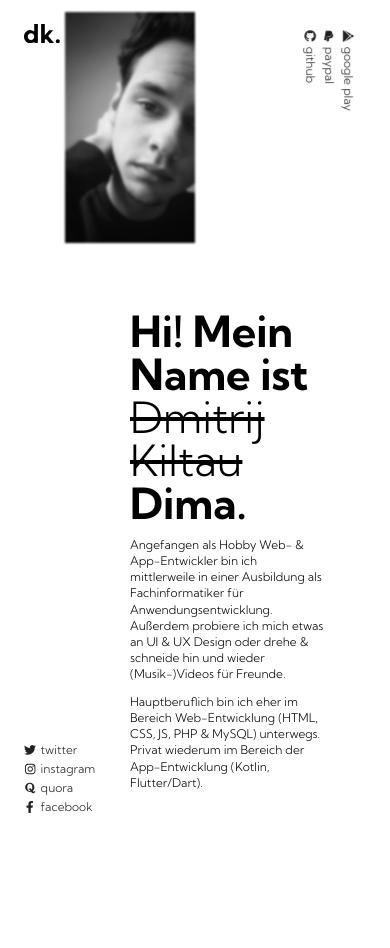
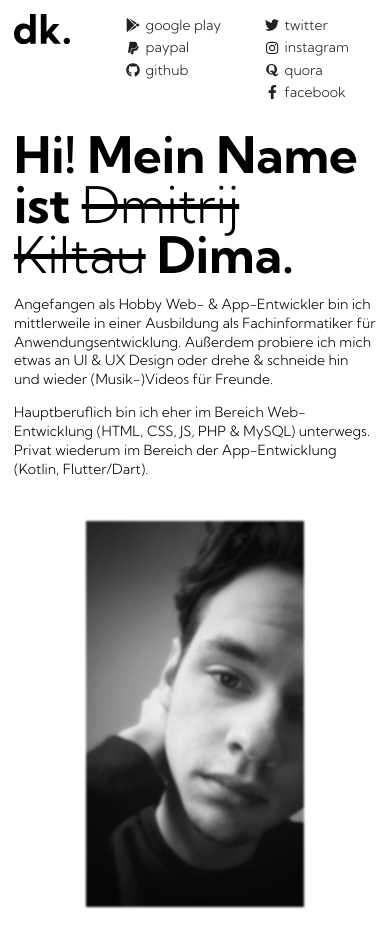
Before and after one commit to dmitrijkiltau/kiltau-gatsby, a Gatsby site: page / in a window 390 px wide. Before the commit the page ends 844 px from the top, so only its background shows below. Built offline with nearby package versions, Linux system fonts and the light colour scheme; Gatsby itself is replaced by a stand-in of ours.

Commit message:
rewrite ui, improve ux on mobile devices, fix some smaller errors

```diff
--- a/src/pages/index.js
+++ b/src/pages/index.js
@@ -37,22 +37,20 @@ const Home = () => {
 
   useEffect(() => {
     timeline
-      // picture animation
+      // Picture animation.
       .fromTo(
         pictureRef.current,
         { opacity: 0, y: -100 },
         { opacity: 1, y: 0, ease: Power1.easeOut, duration: 2 },
         0
       )
-      // content animation
+      // Content animation.
       .fromTo(
         contentRef.current,
         { opacity: 0, y: 200 },
         { opacity: 1, y: 0, ease: Power1.easeOut, duration: 2 },
         0
       )
-      // fix animation overflow
-      .fromTo(appRef.current, { overflow: "hidden" }, { overflow: "auto" })
       .play()
   })
 
@@ -81,13 +79,16 @@ const Home = () => {
             </div>
           </header>
 
-          <menu>
+          <nav>
+            <div id="menu">
               {social.menu.map(item => (
                 <MenuItem key={item.name} item={item} />
               ))}
-          </menu>
+            </div>
+          </nav>
 
           <main>
+            <div id="landing">
               <div id="picture">
                 <img src={"/images/ich.jpg"} alt="Dima" ref={pictureRef} />
               </div>
@@ -97,24 +98,27 @@ const Home = () => {
                   Hi! Mein Name ist <s>Dmitrij Kiltau</s> Dima.
                 </h1>
                 <p>
-                Angefangen als Hobby Web- & App-Entwickler bin ich mittlerweile
-                in einer Ausbildung als Fachinformatiker für
-                Anwendungsentwicklung. Außerdem probiere ich mich etwas an UI &
-                UX Design oder drehe & schneide hin und wieder (Musik-)Videos
-                für Freunde.
+                  Angefangen als Hobby Web- & App-Entwickler bin ich
+                  mittlerweile in einer Ausbildung als Fachinformatiker für
+                  Anwendungsentwicklung. Außerdem probiere ich mich etwas an UI
+                  & UX Design oder drehe & schneide hin und wieder
+                  (Musik-)Videos für Freunde.
                 </p>
                 <p>
                   Hauptberuflich bin ich eher im Bereich Web-Entwicklung (HTML,
-                CSS, JS, PHP & MySQL) unterwegs. Privat wiederum im Bereich der
-                App-Entwicklung (Kotlin, Flutter/Dart).
+                  CSS, JS, PHP & MySQL) unterwegs. Privat wiederum im Bereich
+                  der App-Entwicklung (Kotlin, Flutter/Dart).
                 </p>
+              </div>
             </div>
           </main>
 
           <footer>
+            <div id="footer">
               {social.footer.map(item => (
                 <MenuItem key={item.name} item={item} />
               ))}
+            </div>
           </footer>
         </div>
       )}
--- /dev/null
+++ b/src/scss/_variables.scss
@@ -0,0 +1,6 @@
+$color-primary: #000000;
+$color-secondary: #ffffff;
+
+$viewport-width-tablet: 800px;
+$viewport-width-mobile-landscape: 640px;
+$viewport-width-mobile: 420px;
--- /dev/null
+++ b/src/scss/components/_footer.scss
@@ -0,0 +1,20 @@
+footer {
+  grid-area: footer;
+  height: 100%;
+  position: fixed;
+  bottom: 0;
+  display: flex;
+  align-items: flex-end;
+  z-index: 1;
+
+  #footer {
+    padding: 1rem;
+  }
+
+  @media (max-width: $viewport-width-mobile) {
+    position: sticky;
+    top: 0;
+    align-items: inherit;
+    background-color: $color-secondary;
+  }
+}
--- /dev/null
+++ b/src/scss/components/_header.scss
@@ -0,0 +1,16 @@
+header {
+  grid-area: header;
+  position: sticky;
+  top: 0;
+  z-index: 1;
+
+  #logo {
+    max-width: 4rem;
+    padding: 1rem;
+  }
+
+  @media (max-width: $viewport-width-mobile) {
+    height: 100%;
+    background-color: $color-secondary;
+  }
+}
--- /dev/null
+++ b/src/scss/components/_main.scss
@@ -0,0 +1,91 @@
+main {
+  grid-area: main;
+
+  #landing {
+    display: grid;
+    grid-template-columns: 1fr 1fr;
+    grid-template-rows: 1fr 2fr;
+    grid-template-areas: "picture ." "picture content";
+    align-items: flex-start;
+    padding: 1rem;
+
+    #picture {
+      grid-area: picture;
+      display: flex;
+      padding-right: 0.5rem;
+      justify-content: flex-end;
+
+      img {
+        max-width: 16.25rem;
+        transition: filter 0.3s ease-in-out;
+        filter: blur(1px) grayscale(1);
+
+        &:hover,
+        &:focus {
+          filter: unset;
+        }
+      }
+    }
+
+    #content {
+      grid-area: content;
+      width: 24rem;
+      padding-left: 0.5rem;
+
+      h1 {
+        min-width: 24rem;
+        font-weight: 700;
+        font-size: 3.6em;
+        margin-bottom: 1rem;
+
+        s {
+          font-weight: 100;
+        }
+      }
+
+      p {
+        line-height: 1.35;
+        margin-bottom: 1rem;
+      }
+    }
+
+    @media (max-width: $viewport-width-tablet) {
+      grid-template-columns: 1fr;
+      grid-template-rows: 1fr auto;
+      grid-template-areas: "content" "picture";
+
+      #picture {
+        padding-right: 0;
+        margin-bottom: 2rem;
+
+        img {
+          width: 100%;
+        }
+      }
+
+      #content {
+        padding-left: 0;
+        margin-bottom: 2rem;
+      }
+    }
+
+    @media (max-width: $viewport-width-mobile-landscape) {
+      #content {
+        width: 100%;
+
+        h1 {
+          min-width: 100%;
+        }
+      }
+    }
+
+    @media (max-width: $viewport-width-mobile) {
+      #picture {
+        img {
+          max-width: 60%;
+          margin: 0 auto;
+        }
+      }
+    }
+  }
+}
--- /dev/null
+++ b/src/scss/components/_menu_item.scss
@@ -0,0 +1,32 @@
+.menu-item {
+  width: max-content;
+  display: flex;
+  word-wrap: none;
+  align-items: center;
+  line-height: 1.6rem;
+  text-transform: lowercase;
+  color: #212121;
+  text-decoration: none;
+
+  &:hover,
+  &:focus {
+    font-weight: 600;
+  }
+
+  &:active {
+    text-decoration: line-through;
+  }
+
+  &:last-child {
+    margin-bottom: 0;
+  }
+
+  .icon {
+    width: 1rem;
+    height: 1rem;
+    display: flex;
+    align-items: center;
+    justify-content: center;
+    margin-right: 0.4rem;
+  }
+}
--- /dev/null
+++ b/src/scss/components/_nav.scss
@@ -0,0 +1,35 @@
+nav {
+  grid-area: nav;
+  position: sticky;
+  top: 4rem;
+  z-index: 1;
+
+  #menu {
+    margin-right: -1.5rem;
+    transform: rotate(90deg);
+
+    .menu-item {
+      .icon {
+        transform: rotate(-90deg);
+      }
+    }
+  }
+
+  @media (max-width: $viewport-width-mobile) {
+    height: 100%;
+    top: 0;
+    background-color: $color-secondary;
+
+    #menu {
+      margin-right: 0;
+      padding: 1rem;
+      transform: rotate(0);
+
+      .menu-item {
+        .icon {
+          transform: rotate(0);
+        }
+      }
+    }
+  }
+}
--- a/src/scss/styles.scss
+++ b/src/scss/styles.scss
@@ -1,4 +1,5 @@
 @import "./reset";
+@import "./variables";
 
 html,
 body {
@@ -9,151 +10,33 @@ body {
   font-family: "Kumbh Sans", Arial, Helvetica, sans-serif;
   -webkit-font-smoothing: antialiased;
   -moz-osx-font-smoothing: grayscale;
-  font-size: 20px;
+  font-size: clamp(14px, 1.5vw, 20px);
   font-weight: 100;
   cursor: default;
   user-select: none;
-
-  @media (max-width: 1000px) {
-    font-size: 15px;
-  }
-
-  @media (max-width: 512px) {
-    font-size: calc(10px + 0.5vw);
-  }
+  color: $color-primary;
+  background-color: $color-secondary;
 }
 
 .App {
   position: relative;
-  width: 100vw;
+  max-width: 100vw;
   height: 100vh;
-  display: flex;
-  align-items: center;
-  justify-content: center;
+  display: grid;
+  grid-template-columns: 8rem 1fr 8rem;
+  grid-template-rows: 8rem 1fr;
+  grid-template-areas: "header . nav" "footer main nav";
+  align-items: flex-start;
 
-  .menu-item {
-    display: flex;
-    align-items: center;
-    padding-bottom: 0.6rem;
-    text-transform: lowercase;
-    color: #212121;
-    text-decoration: none;
-
-    &:hover,
-    &:focus {
-      font-weight: 600;
-    }
-
-    &:active {
-      text-decoration: line-through;
-    }
-
-    &:last-child {
-      margin-bottom: 0;
-    }
-
-    .icon {
-      width: 1rem;
-      height: 1rem;
-      display: flex;
-      align-items: center;
-      justify-content: center;
-      margin-right: 0.4rem;
-    }
+  @media (max-width: $viewport-width-mobile) {
+    grid-template-columns: 8rem 1fr 1fr;
+    grid-template-rows: 8.25rem auto;
+    grid-template-areas: "header nav footer" "main main main";
   }
 
-  header {
-    position: fixed;
-    top: 2rem;
-    left: 2rem;
-    z-index: 1;
-
-    #logo {
-      width: 3rem;
-    }
-  }
-
-  menu {
-    position: fixed;
-    top: 3.5rem;
-    right: 2rem;
-    display: flex;
-    flex-direction: column;
-    transform: rotate(90deg);
-    z-index: 1;
-
-    .menu-item .icon {
-      transform: rotate(-90deg);
-    }
-  }
-
-  main {
-    display: grid;
-    grid-template-columns: 6rem 17rem 1rem 24rem;
-    grid-template-rows: 1.2rem auto;
-    grid-template-areas: ". picture . ." ". picture . content";
-
-    #picture {
-      grid-area: picture;
-
-      img {
-        max-width: 100%;
-        filter: blur(1px) grayscale(1);
-        transition: filter 0.3s ease-in-out;
-
-        &:hover,
-        &:focus {
-          filter: unset;
-        }
-      }
-    }
-
-    #content {
-      grid-area: content;
-
-      h1 {
-        font-weight: 700;
-        font-size: 3.6em;
-        padding-top: 6rem;
-        margin-bottom: 1rem;
-
-        s {
-          font-weight: 100;
-        }
-      }
-
-      p {
-        line-height: 1.35;
-        margin-bottom: 1rem;
-      }
-    }
-
-    @media (max-width: 768px) {
-      height: 100%;
-      grid-template-columns: 2fr 2fr 2fr 4fr 2fr;
-      grid-template-rows: auto;
-      grid-template-areas: ". picture picture . ." ". . content content .";
-
-      #picture {
-        padding: 0;
-
-        img {
-          margin-top: 1rem;
-        }
-      }
-
-      #content h1 {
-        padding-top: 2rem;
-      }
-    }
-  }
-
-  footer {
-    position: fixed;
-    bottom: 2rem;
-    left: 2rem;
-    display: flex;
-    flex-direction: column;
-    z-index: 1;
-  }
+  @import "./components/menu_item";
+  @import "./components/header";
+  @import "./components/nav";
+  @import "./components/main";
+  @import "./components/footer";
 }
```
Also changed, not shown: package.json (+10 -10 lines), static/favicon.ico, 1 other file. Lines whose indentation alone changed are shown as unchanged.
